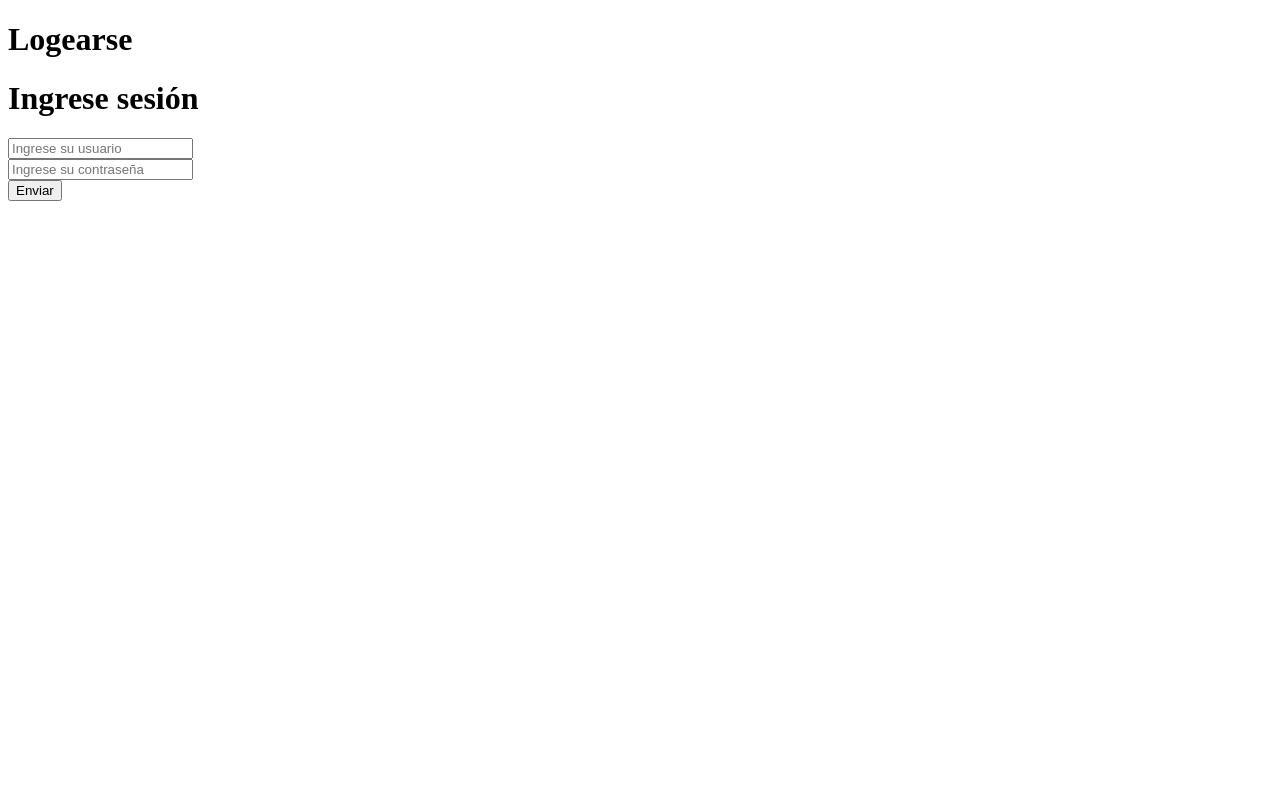
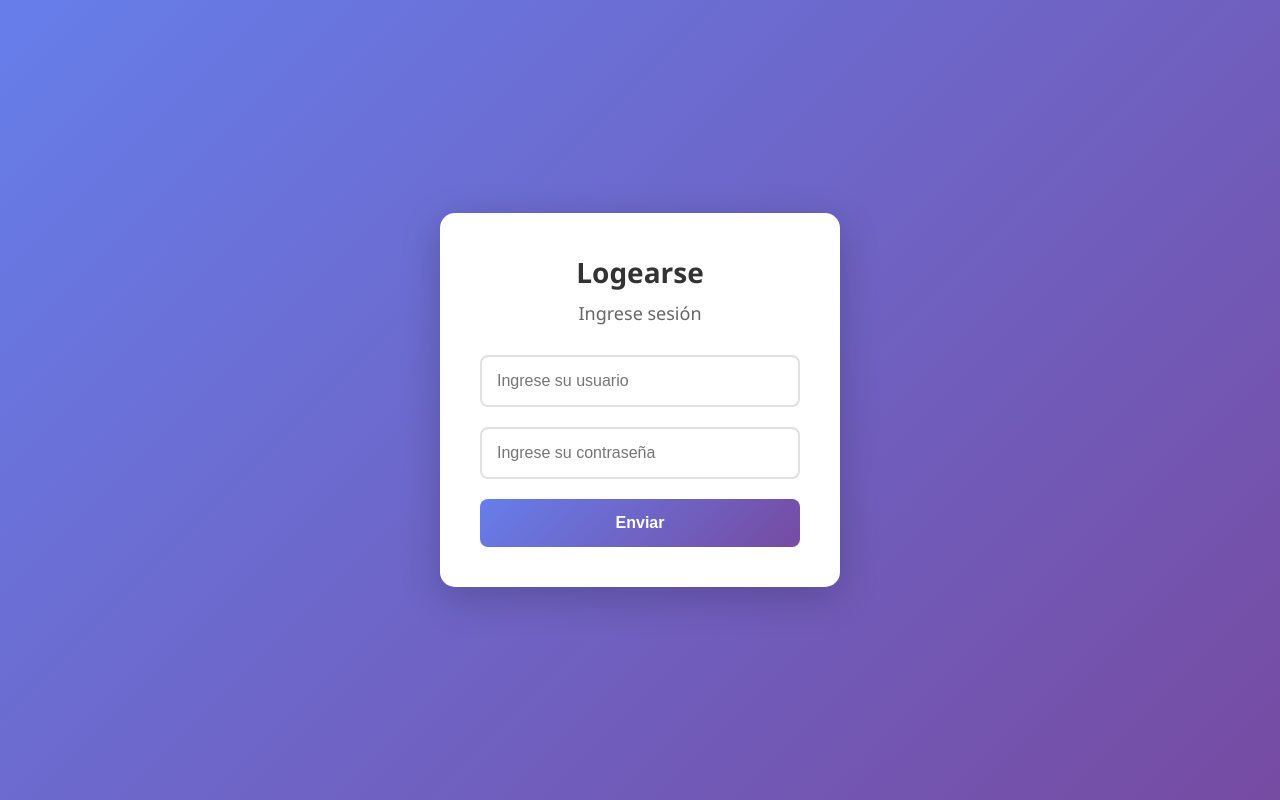
Before and after one commit to netaru3/Sistema-de-regristro-y-login, a website: page login.html in a window 1280 px wide. Drawn offline with Linux system fonts and the light colour scheme.

Commit message:
Add styling and structure to login page

```diff
--- a/login.html
+++ b/login.html
@@ -4,18 +4,117 @@
     <meta charset="UTF-8">
     <meta name="viewport" content="width=device-width, initial-scale=1.0">
     <title>Login</title>
+    <style>
+        * {
+            margin: 0;
+            padding: 0;
+            box-sizing: border-box;
+        }
+
+        body {
+            font-family: 'Segoe UI', Tahoma, Geneva, Verdana, sans-serif;
+            background: linear-gradient(135deg, #667eea 0%, #764ba2 100%);
+            min-height: 100vh;
+            display: flex;
+            justify-content: center;
+            align-items: center;
+            padding: 20px;
+        }
+
+        .container {
+            background: white;
+            padding: 40px;
+            border-radius: 15px;
+            box-shadow: 0 10px 40px rgba(0, 0, 0, 0.2);
+            width: 100%;
+            max-width: 400px;
+            animation: slideIn 0.5s ease-out;
+        }
+
+        @keyframes slideIn {
+            from {
+                opacity: 0;
+                transform: translateY(-30px);
+            }
+            to {
+                opacity: 1;
+                transform: translateY(0);
+            }
+        }
+
+        h1 {
+            color: #333;
+            text-align: center;
+            margin-bottom: 10px;
+            font-size: 28px;
+        }
+
+        h1:last-of-type {
+            font-size: 18px;
+            color: #666;
+            font-weight: normal;
+            margin-bottom: 30px;
+        }
+
+        form {
+            display: flex;
+            flex-direction: column;
+            gap: 20px;
+        }
+
+        input[type="text"],
+        input[type="password"] {
+            width: 100%;
+            padding: 15px;
+            border: 2px solid #e0e0e0;
+            border-radius: 8px;
+            font-size: 16px;
+            transition: all 0.3s ease;
+            outline: none;
+        }
+
+        input[type="text"]:focus,
+        input[type="password"]:focus {
+            border-color: #667eea;
+            box-shadow: 0 0 0 3px rgba(102, 126, 234, 0.1);
+        }
+
+        input[type="submit"] {
+            width: 100%;
+            padding: 15px;
+            background: linear-gradient(135deg, #667eea 0%, #764ba2 100%);
+            color: white;
+            border: none;
+            border-radius: 8px;
+            font-size: 16px;
+            font-weight: bold;
+            cursor: pointer;
+            transition: transform 0.2s ease, box-shadow 0.2s ease;
+        }
+
+        input[type="submit"]:hover {
+            transform: translateY(-2px);
+            box-shadow: 0 5px 20px rgba(102, 126, 234, 0.4);
+        }
+
+        input[type="submit"]:active {
+            transform: translateY(0);
+        }
+
+        br {
+            display: none;
+        }
+    </style>
 </head>
 <body>
+    <div class="container">
         <h1>Logearse</h1>
         <h1>Ingrese sesión</h1>
         <form action="/data/logeado" method="post">
             <input type="text" placeholder="Ingrese su usuario" name="usuario">
-
-    <br>
-
             <input type="password" placeholder="Ingrese su contraseña" name="contraseña">
-    <br>
             <input type="submit" value="Enviar">
         </form>
+    </div>
 </body>
 </html>
```
Lines whose indentation alone changed are shown as unchanged.
